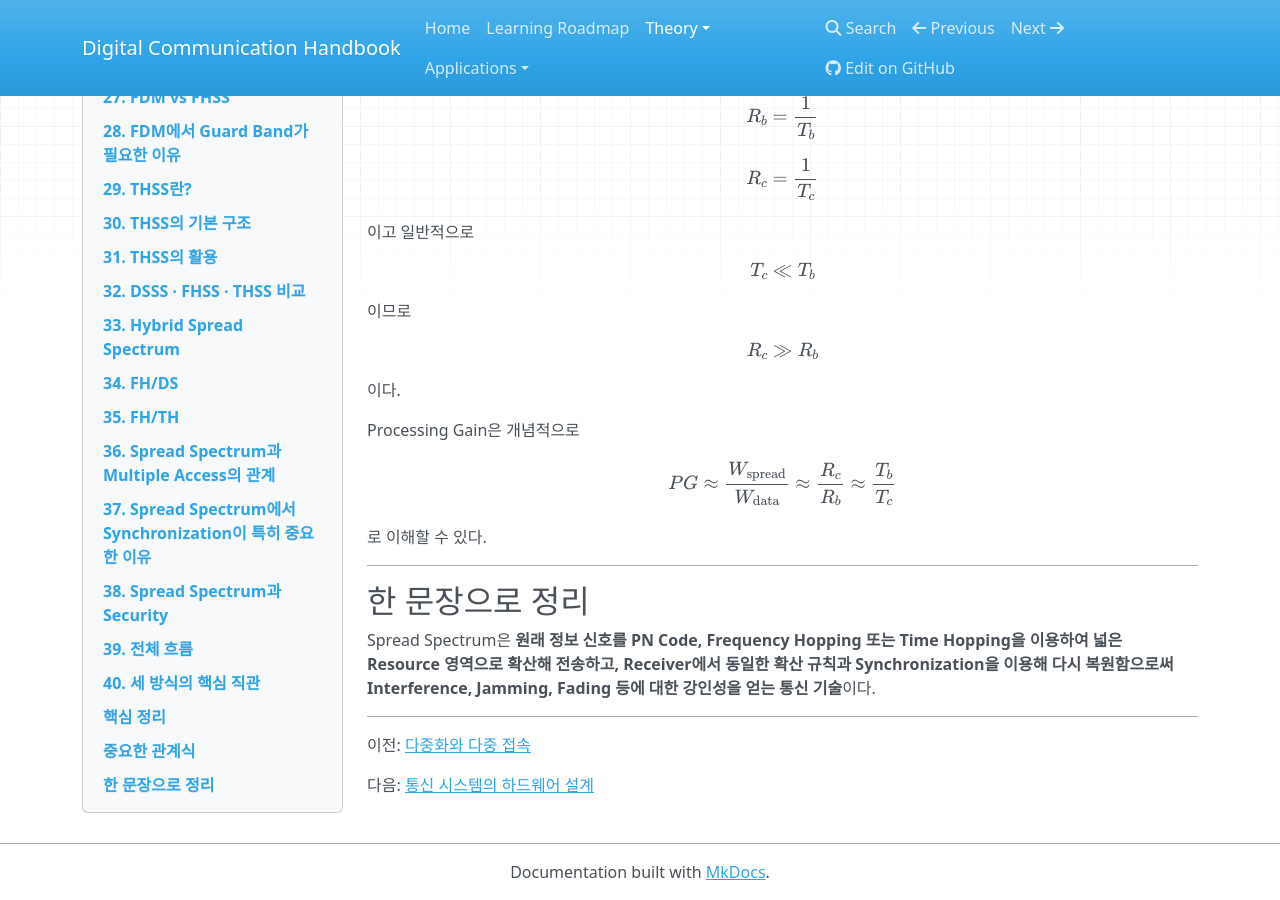
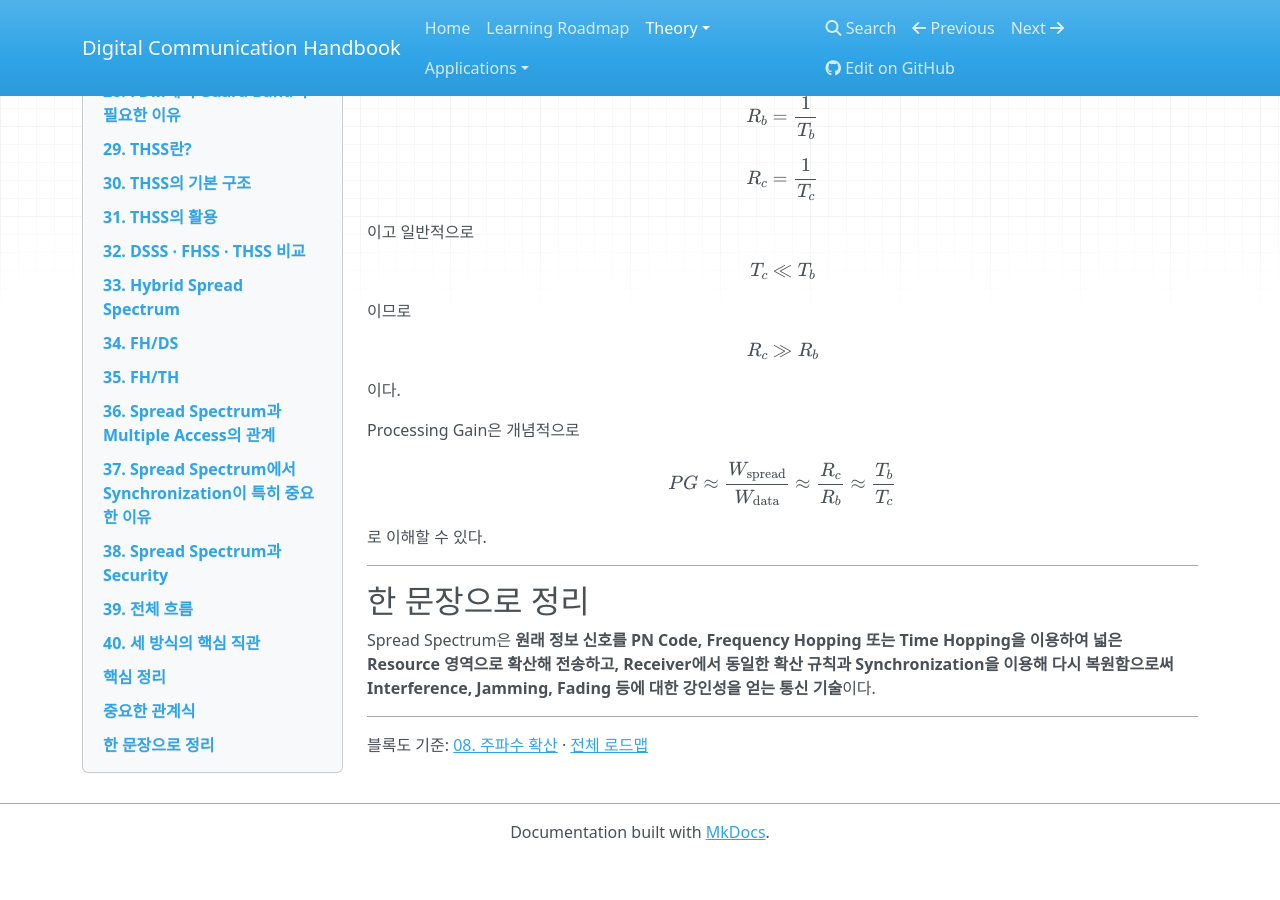
Before and after one commit to minwoo02/digital-communication-handbook, an MkDocs documentation site: the page built from docs/theory/multiple-access/spread-spectrum.md, in a window 1280 px wide and 900 px high, scrolled down 25272 px. Built offline with MkDocs 1.6.1, drawn with Linux system fonts in a browser that asks for light colours; nearby versions of some CDN libraries; after the commit the page ends 26132 px from its top, so only the background shows below that.

Commit message:
Align docs/theory/multiple-access with communication block order

```diff
--- a/docs/theory/multiple-access/spread-spectrum.md
+++ b/docs/theory/multiple-access/spread-spectrum.md
@@ -1821,6 +1821,4 @@ Spread Spectrum은 **원래 정보 신호를 PN Code, Frequency Hopping 또는 T
 
 ---
 
-이전: [다중화와 다중 접속](multiplexing-and-multiple-access.md)
-
-다음: [통신 시스템의 하드웨어 설계](../../applications/hardware/communication-hardware-design.md)
+블록도 기준: [08. 주파수 확산](../../blocks/frequency-spreading.md) · [전체 로드맵](../../roadmap.md)
```
Also changed, not shown: docs/theory/multiple-access/multiplexing-and-multiple-access.md (+1 -3 lines).
